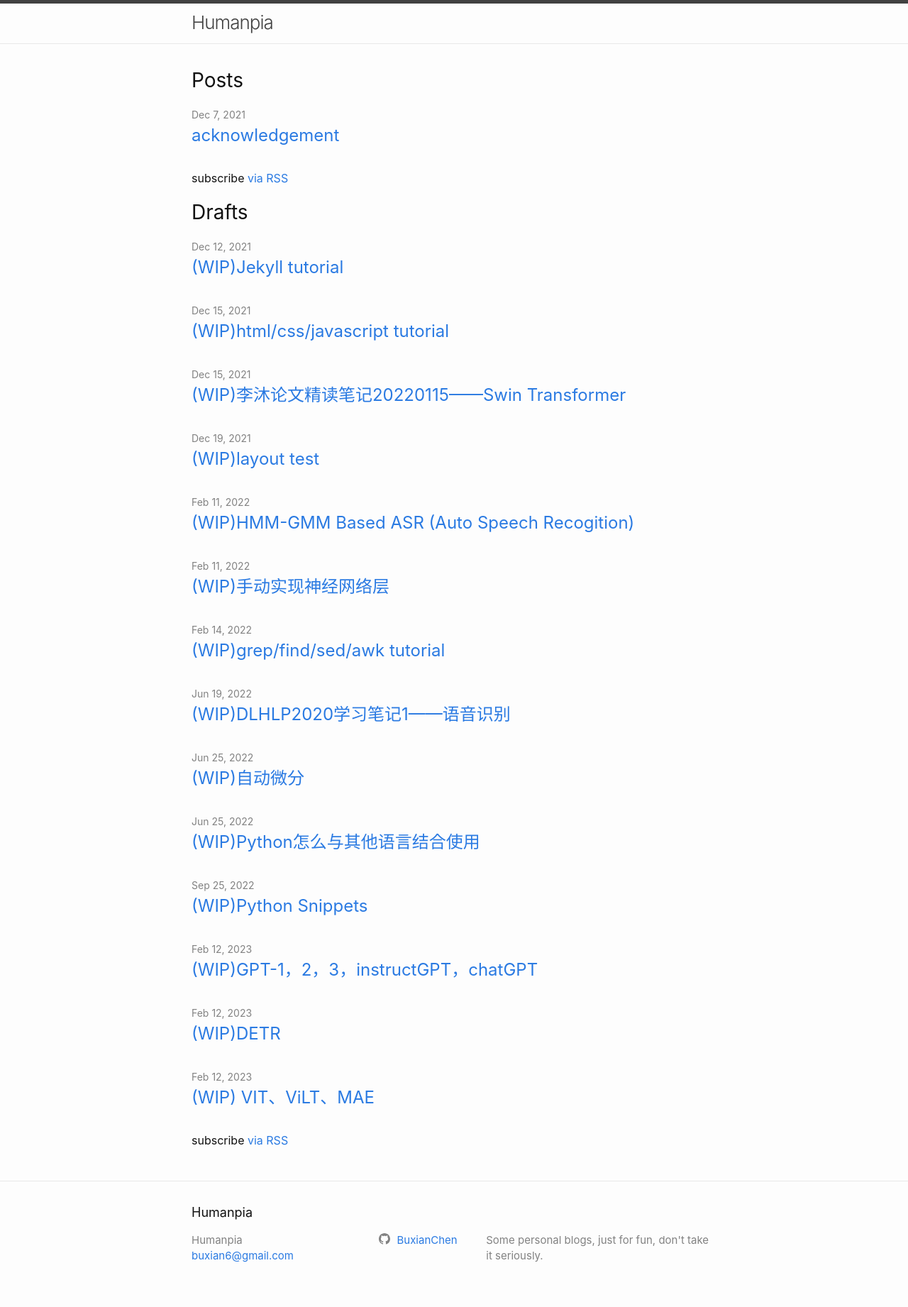
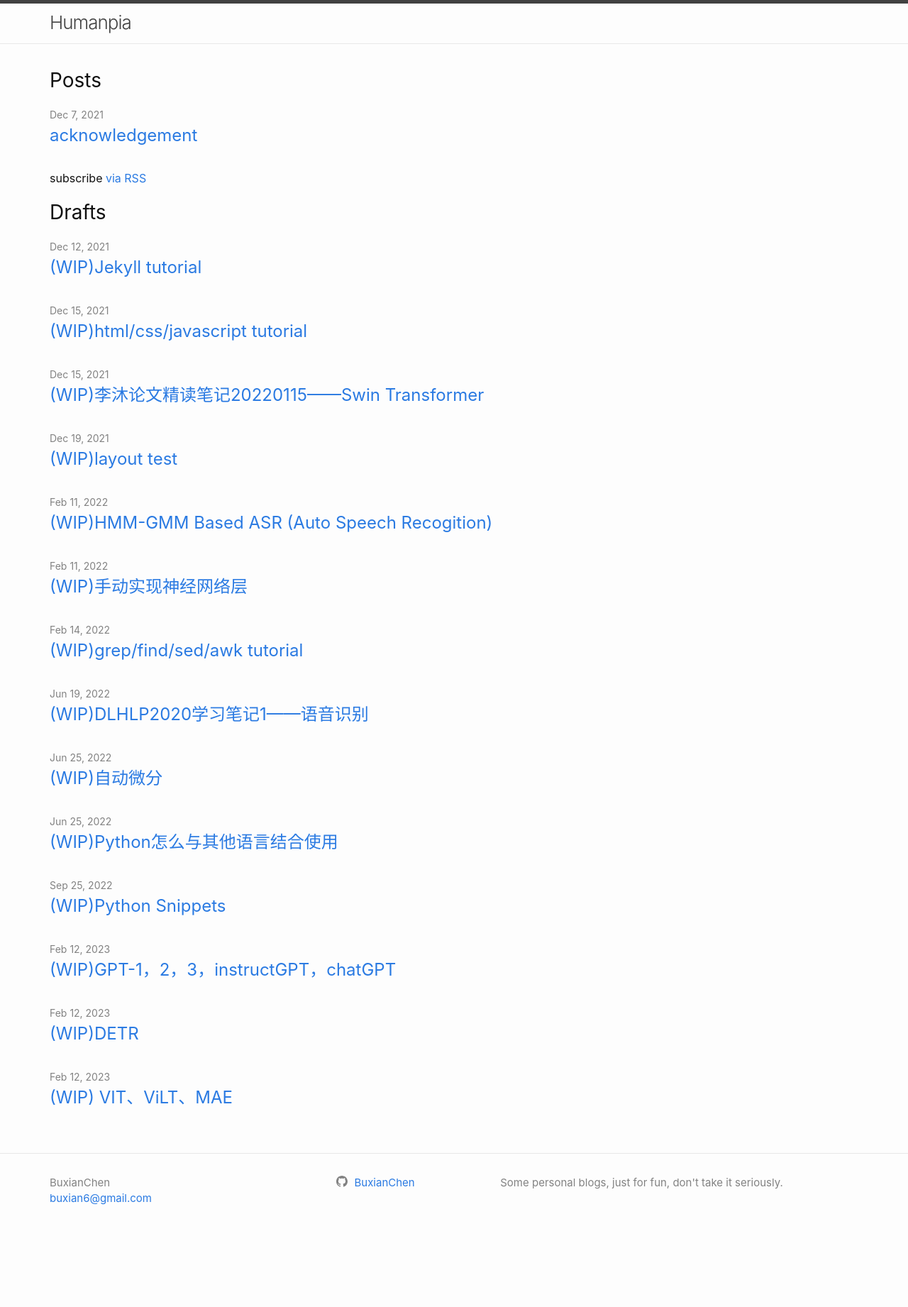
Before and after one commit to BuxianChen/buxianchen.github.io, a Jekyll site: the page built from index.md, in a window 1280 px wide. Shown: the whole page at 71% size. Built offline with Jekyll 4.4.1, drawn with Linux system fonts in a browser that asks for light colours; after the commit the page ends 1761 px from its top, so only the background shows below that.

Commit message:
update some format

```diff
--- a/_config.yml
+++ b/_config.yml
@@ -1,3 +1,4 @@
+author: BuxianChen
 title: Humanpia
 email: buxian6@gmail.com
 description: >-
--- a/_includes/footer.html
+++ b/_includes/footer.html
@@ -2,8 +2,6 @@
   <data class="u-url" href="{{ "/" | relative_url }}"></data>
 
   <div class="wrapper">
-
-    <h2 class="footer-heading">{{ site.title | escape }}</h2>
 
     <div class="footer-col-wrapper">
       <div class="footer-col footer-col-1">
--- a/_layouts/home.html
+++ b/_layouts/home.html
@@ -50,7 +50,6 @@ layout: default
       {%- endfor -%}
     </ul>
 
-    <p class="rss-subscribe">subscribe <a href="{{ "/feed.xml" | relative_url }}">via RSS</a></p>
   {%- endif -%}
 
 </div>
--- a/_sass/minima.scss
+++ b/_sass/minima.scss
@@ -21,7 +21,7 @@ $grey-color-dark:  darken($grey-color, 25%) !default;
 $table-text-align: left !default;
 
 // Width of the content area
-$content-width:    800px !default;
+$content-width:    1200px !default;
 
 $on-palm:          600px !default;
 $on-laptop:        800px !default;
```
